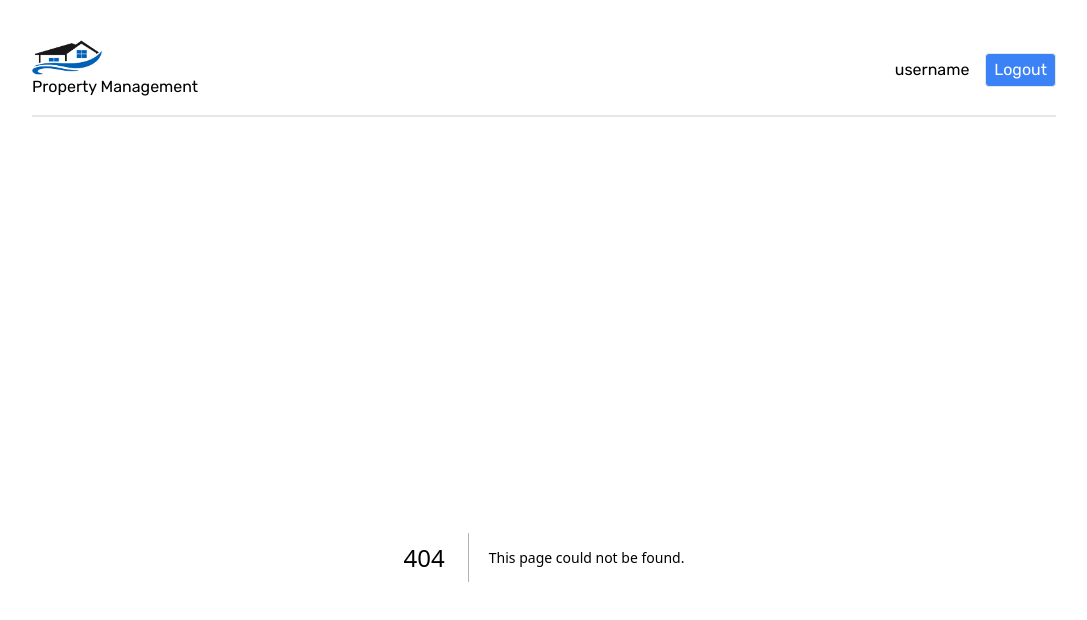
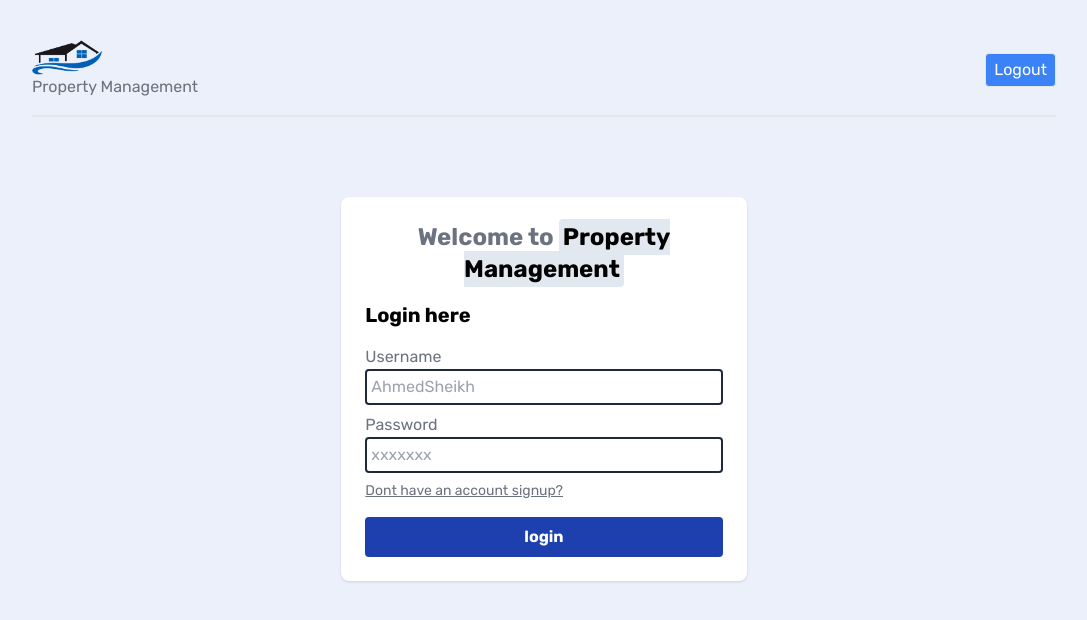
Before and after one commit to ahmedos999/Property-Management, a Next.js app in the folder frontend/: page /login in a window 1280 px wide. Before the commit this address had no page. Shown: the top 620 px of the page, without its empty margins (96-1183 px from the left). Built offline with nearby package versions, Linux system fonts and the light colour scheme.

Commit message:
login done

```diff
--- a/frontend/app/components/Navbar.tsx
+++ b/frontend/app/components/Navbar.tsx
@@ -1,8 +1,15 @@
+'use client'
 import React from 'react'
-import Link from 'next/link'
 import logo from './logo.png'
 import Image from 'next/image'
+import { useAuthContext } from '../hooks/useAuthContext'
+import { useSignout } from '../hooks/useSignout'
 export default function Navbar() {
+   const {logout} = useSignout()
+    const {state} = useAuthContext()
+    const signout=()=>{
+      logout()
+    }
   return (
     <nav className='pb-4
       border-b-2 border-gray-200
@@ -24,8 +31,8 @@ export default function Navbar() {
         </h1>
       </div>
       <div className='flex gap-4 items-center'>
-        <h2>username</h2>
-        <button className='px-2 py-1 border bg-blue-500 text-white rounded hover:text-blue-500 hover:bg-white hover:border-blue-500'>Logout</button>
+        {state.user && <h2>{state.user.username}</h2>}
+        <button onClick={signout} className='px-2 py-1 border bg-blue-500 text-white rounded hover:text-blue-500 hover:bg-white hover:border-blue-500'>Logout</button>
       </div>
       </nav>
   )
--- /dev/null
+++ b/frontend/app/context/authcontext.tsx
@@ -0,0 +1,48 @@
+"use client"
+
+import React, { createContext, useReducer, ReactNode, Dispatch, FC } from "react";
+import { user } from "../types/user";
+
+// Define the state and action types
+interface State {
+user: user | null;
+}
+
+interface Action {
+  type: "LOGIN" | "LOGOUT"
+  payload?:user;
+}
+
+// Create the context with default values
+export const userContext = createContext<{ state: State; dispatch: Dispatch<Action> } | undefined>(undefined);
+
+// Define the reducer function
+export const userReducer = (state: State, action: Action): State => {
+  switch (action.type) {
+    case "LOGIN":
+      return { user:action.payload as user };
+    case "LOGOUT":
+      return { user:null };
+    default:
+      return state;
+  }
+};
+
+// Define the context provider component
+interface PropertyContextProviderProps {
+  children: ReactNode;
+}
+
+const AuthContextProvider: FC<PropertyContextProviderProps> = ({ children }) => {
+  const [state, dispatch] = useReducer(userReducer, {
+    user: null,
+  });
+
+  return (
+    <userContext.Provider value={{ state, dispatch }}>
+      {children}
+    </userContext.Provider>
+  );
+};
+
+export default AuthContextProvider;
--- /dev/null
+++ b/frontend/app/hooks/useAuthContext.tsx
@@ -0,0 +1,13 @@
+"use client"
+
+import { useContext } from "react";
+import { userContext } from "../context/authcontext";
+
+
+export const useAuthContext = () => {
+    const context = useContext(userContext)
+    if(!context){
+        throw Error('useContext must be used inside userContectProvider')
+    }
+    return context;
+}
--- /dev/null
+++ b/frontend/app/hooks/useSignin.tsx
@@ -0,0 +1,35 @@
+''
+
+import { useState } from "react"
+import { useAuthContext } from "./useAuthContext"
+
+export const useSignin = ()=>{
+
+ const [isLoading,setIsLoading] = useState<boolean>(false)
+ const [error,setError] = useState<string| null>(null)
+ const {dispatch} = useAuthContext()
+
+    const signin = async(username:string,password:string)=>{
+        console.log(username+" "+password)
+        setIsLoading(true)
+        const response = await fetch(`http://localhost:4000/api/user/login`,{
+            method:'POST',
+            headers:{'Content-Type':'application/json'},
+            body:JSON.stringify({username,password})
+        })
+        const json = await response.json()
+
+        if(response.ok){
+            localStorage.setItem('user',JSON.stringify(json))
+            setIsLoading(false)
+            dispatch({type:'LOGIN',payload:json})
+        }else{
+            setIsLoading(false)
+            setError(json.error)
+        }
+
+    }
+
+
+    return {signin,isLoading,error}
+}
--- /dev/null
+++ b/frontend/app/hooks/useSignout.tsx
@@ -0,0 +1,16 @@
+
+import { useAuthContext } from "./useAuthContext"
+
+export const useSignout = ()=>{
+
+ const {dispatch} = useAuthContext()
+
+    const logout = async()=>{
+        localStorage.removeItem('user')
+        dispatch({type:'LOGOUT'})
+
+    }
+
+
+    return {logout}
+}
--- /dev/null
+++ b/frontend/app/hooks/useSignup.tsx
@@ -0,0 +1,33 @@
+import { useState } from "react"
+import { useAuthContext } from "./useAuthContext"
+
+export const useSignup = ()=>{
+
+ const [isLoading,setIsLoading] = useState<boolean>(false)
+ const [error,setError] = useState<string| null>(null)
+ const {dispatch} = useAuthContext()
+
+    const signup = async(username:string,password:string)=>{
+        console.log(username+" "+password)
+        setIsLoading(true)
+        const response = await fetch(`http://localhost:4000/api/user/signup`,{
+            method:'POST',
+            headers:{'Content-Type':'application/json'},
+            body:JSON.stringify({username,password})
+        })
+        const json = await response.json()
+
+        if(response.ok){
+            localStorage.setItem('user',JSON.stringify(json))
+            setIsLoading(false)
+            dispatch({type:'LOGIN',payload:json})
+        }else{
+            console.log(json)
+            setIsLoading(false)
+            setError(json.error)
+        }
+    }
+
+
+    return {signup,isLoading,error}
+}
--- a/frontend/app/layout.tsx
+++ b/frontend/app/layout.tsx
@@ -4,6 +4,7 @@ import "./globals.css";
 import Navbar from "./components/Navbar";
 import PropertyContextProvider from "./context/propertycontext";
 import LeadContextProvider from "./context/leadcontext";
+import AuthContextProvider from "./context/authcontext";
 
 const rubik = Rubik({ subsets: ["latin"] });
 
@@ -19,12 +20,14 @@ export default function RootLayout({
 }>) {
   return (
     <html lang="en">
+      <AuthContextProvider>
         <LeadContextProvider>
           <PropertyContextProvider>
             <body className={rubik.className}>
             <Navbar></Navbar>{children}</body>
           </PropertyContextProvider>
         </LeadContextProvider>
+      </AuthContextProvider>
     </html>
   );
 }
--- /dev/null
+++ b/frontend/app/login/page.tsx
@@ -0,0 +1,47 @@
+'use client'
+
+import { useEffect, useState } from "react";
+import { useSignin } from "../hooks/useSignin";
+import { useAuthContext } from "../hooks/useAuthContext";
+import { useRouter } from "next/navigation";
+
+const Login = () => {
+    const {state:userState} = useAuthContext()
+    const router = useRouter()
+    console.log(userState)
+
+
+        useEffect(()=>{
+            if(userState.user) router.replace('/')
+    })
+
+
+    const [username,setUsername] = useState<string>('')
+    const [password,setPassowrd] =  useState<string>('')
+     const {signin,isLoading,error} = useSignin()
+
+     const submit = async()=>{
+        await signin(username,password)
+    }
+
+    return (
+
+            <div className="lg:w-4/12 md:w-8/12 h-3/5 bg-white rounded-lg p-6 mx-auto my-20 shadow">
+        <h2 className=" text-2xl font-bold teko text-center">Welcome to <span className="bg-slate-200 p-1 text-black rounded">Property Management</span></h2>
+        <h2 className="font-bold text-xl text-black my-4">Login here</h2>
+        <div className="flex flex-col">
+        <label htmlFor="" className="">Username</label>
+        <input type="text" name="" placeholder="AhmedSheikh" id="email" className="mb-2 rounded border-2 border-slate-800 text-slate-900 p-1" value={username} onChange={(e)=>setUsername(e.target.value)} />
+        <label htmlFor="">Password</label>
+        <input type="password" placeholder="xxxxxxx" name="" id="pass" className="mb-2 rounded border-2 border-slate-800 text-slate-900 p-1" value={password} onChange={(e)=>setPassowrd(e.target.value)}/>
+        <a href="/signup" className="text-sm underline">Dont have an account signup?</a>
+        </div>
+        <button onClick={submit} disabled={isLoading} className="bg-blue-800 w-full py-2 px-8 rounded mx-auto mt-4 text-white font-bold hover:bg-slate-200 hover:text-black transition-all flex justify-center items-center">login</button>
+        {error && <div className='mt-2 text-sm text-red-500 '>{error}</div>}
+
+    </div>
+
+);
+}
+
+export default Login;
--- a/frontend/app/page.tsx
+++ b/frontend/app/page.tsx
@@ -10,9 +10,15 @@ import UpdateModal from "./components/UpdateModel";
 import LeadModal from "./components/LeadModel";
 import { usePropertyContext } from "./hooks/usePropertyContext";
 import { useLeadContext } from "./hooks/useLeadContext";
+import { useAuthContext } from "./hooks/useAuthContext";
+import { useRouter } from 'next/navigation'
 
 
 export default function Home() {
+
+  const {state:userState} = useAuthContext()
+  const router = useRouter()
+
   const [showModal,setShowModal] = useState<boolean>(false)
   const [showLeadModal,setShowLeadModal] = useState<boolean>(false)
 
@@ -21,12 +27,14 @@ export default function Home() {
   const {state,dispatch} = usePropertyContext()
   const {state:leads,dispatch:dispatchLead} = useLeadContext()
 
+
   useEffect(()=>{
+    if(!userState.user) router.push('/login')
     const fetchProperty = async()=>{
 
       const response = await fetch('http://localhost:4000/api/property/getPropertiesWithLeads',{
         headers:{
-            'Authorization':`Bearer eyJhbGciOiJIUzI1NiIsInR5cCI6IkpXVCJ9.eyJfaWQiOiI2NjllY2MyMTBlMTRmYmYzODMwOTYzOTkiLCJpYXQiOjE3MjE3MzYzNDksImV4cCI6MTcyMTk5NTU0OX0.I4m_dWFn37vBAyQJ-CgAascf4_sRn23kiM_aMJlnFCI`
+            'Authorization':`Bearer ${userState.user?.token}`
         }
        })
 
@@ -41,7 +49,7 @@ export default function Home() {
     const fetchLeads = async()=>{
       const response = await fetch('http://localhost:4000/api/lead',{
         headers:{
-            'Authorization':`Bearer eyJhbGciOiJIUzI1NiIsInR5cCI6IkpXVCJ9.eyJfaWQiOiI2NjllY2MyMTBlMTRmYmYzODMwOTYzOTkiLCJpYXQiOjE3MjE3MzYzNDksImV4cCI6MTcyMTk5NTU0OX0.I4m_dWFn37vBAyQJ-CgAascf4_sRn23kiM_aMJlnFCI`
+            'Authorization':`Bearer ${userState.user?.token}`
         }
        })
        if (!response.ok) {
--- /dev/null
+++ b/frontend/app/signup/page.tsx
@@ -0,0 +1,34 @@
+'use client'
+
+import { useState } from "react";
+import { useSignup } from "../hooks/useSignup";
+
+const Signup = () => {
+    const [username,setUsername] = useState<string>('')
+    const [password,setPassowrd] =  useState<string>('')
+
+    const {signup,isLoading,error} = useSignup()
+    const submit =async()=>{
+        await signup(username,password)
+    }
+
+    return (
+
+            <div className="lg:w-4/12 md:w-8/12 h-3/5 bg-white rounded-lg p-6 mx-auto my-20 shadow">
+        <h2 className=" text-2xl font-bold teko text-center">Welcome to <span className="bg-slate-200 p-1 text-black rounded">Property Management</span></h2>
+        <h2 className="font-bold text-xl text-black my-4">Register here</h2>
+        <div className="flex flex-col">
+        <label htmlFor="" className="">Username</label>
+        <input type="text" name="" placeholder="AhmedSheikh" id="email" className="mb-2 rounded border-2 border-slate-800 text-slate-900 p-1" value={username} onChange={(e)=>setUsername(e.target.value)} />
+        <label htmlFor="">Password</label>
+        <input type="password" placeholder="xxxxxxx" name="" id="pass" className="mb-2 rounded border-2 border-slate-800 text-slate-900 p-1" value={password} onChange={(e)=>setPassowrd(e.target.value)}/>
+        <a href="/login" className="text-sm underline">Already have an account ?</a>
+        </div>
+        <button onClick={submit} disabled={isLoading} className="bg-blue-800 w-full py-2 px-8 rounded mx-auto mt-4 text-white font-bold hover:bg-slate-200 hover:text-black transition-all flex justify-center items-center">Sign up</button>
+        {error && <div className='mt-2 text-sm text-red-500 '>{error}</div>}
+    </div>
+
+);
+}
+
+export default Signup;
--- /dev/null
+++ b/frontend/app/types/user.ts
@@ -0,0 +1,4 @@
+export interface user{
+    username:string
+    token:string
+}
```
Also changed, not shown: frontend/app/home/page.tsx (added). Lines whose indentation alone changed are shown as unchanged.
